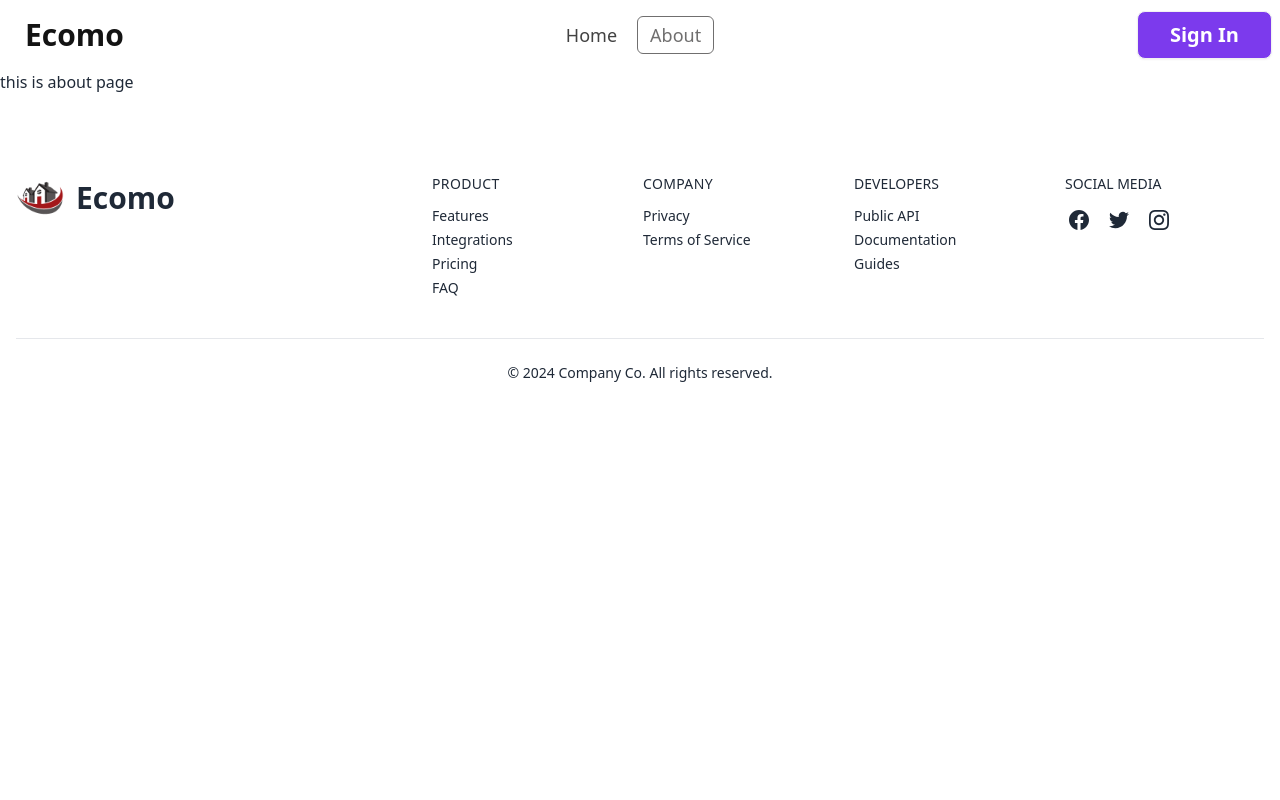
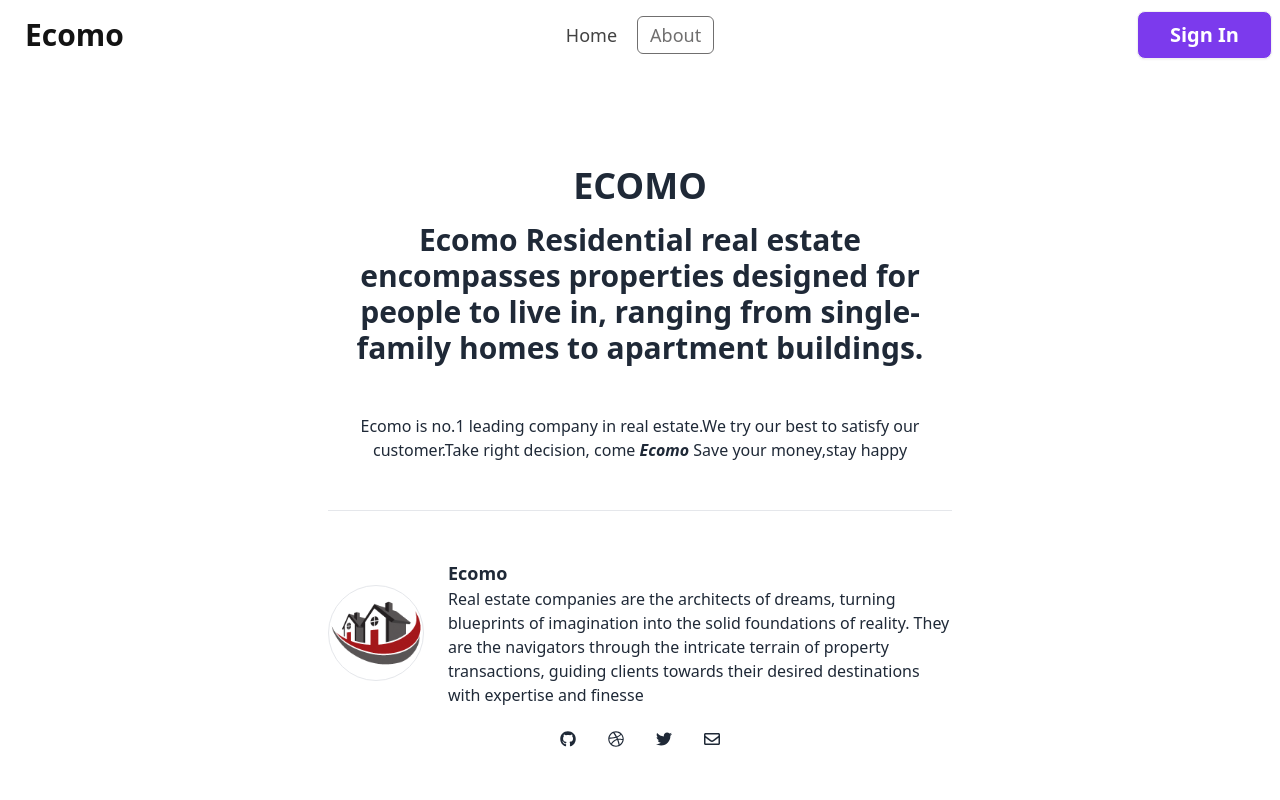
Before and after one commit to devo-ab/real-estate, a React (Vite) app: page /about in a window 1280 px wide. Shown: the top 800 px of the page. Built offline with nearby package versions, Linux system fonts and the light colour scheme; no server answers.

Commit message:
add about page

```diff
--- a/src/Pages/About/About.jsx
+++ b/src/Pages/About/About.jsx
@@ -1,8 +1,46 @@
 const About = () => {
     return (
-        <div>
-            <h1>this is about page</h1>
-        </div>
+        <article className="max-w-2xl px-6 py-24 mx-auto space-y-12  dark:text-gray-900">
+	<div className="w-full mx-auto space-y-4 text-center">
+		<p className="text-4xl font-bold  uppercase">Ecomo</p>
+		<h1 className="text-2xl font-semibold leading-tight md:text-3xl">Ecomo Residential real estate encompasses properties designed for people to live in, ranging from single-family homes to apartment buildings.</h1>
+
+	</div>
+	<div className="dark:text-gray-800 text-center">
+		<p>Ecomo is no.1 leading company in real estate.We try our best to satisfy our customer.Take right decision, come <span className="italic font-semibold">Ecomo</span> Save your money,stay happy</p>
+	</div>
+	<div className="pt-12 border-t dark:border-gray-300">
+		<div className="flex flex-col space-y-4 md:space-y-0 md:space-x-6 md:flex-row">
+			<img src="/logo.png" alt="" className="self-center flex-shrink-0 w-24 h-24 border rounded-full md:justify-self-start dark:bg-gray-500 dark:border-gray-300" />
+			<div className="flex flex-col">
+				<h4 className="text-lg font-semibold">Ecomo</h4>
+				<p className="dark:text-gray-600">Real estate companies are the architects of dreams, turning blueprints of imagination into the solid foundations of reality. They are the navigators through the intricate terrain of property transactions, guiding clients towards their desired destinations with expertise and finesse</p>
+			</div>
+		</div>
+		<div className="flex justify-center pt-4 space-x-4 align-center">
+			<a rel="noopener noreferrer" href="#" aria-label="GitHub" className="p-2 rounded-md dark:text-gray-800 hover:dark:text-violet-600">
+				<svg viewBox="0 0 496 512" xmlns="http://www.w3.org/2000/svg" className="w-4 h-4 fill-current">
+					<path d="M165.9 397.4c0 2-2.3 3.6-5.2 3.6-3.3.3-5.6-1.3-5.6-3.6 0-2 2.3-3.6 5.2-3.6 3-.3 5.6 1.3 5.6 3.6zm-31.1-4.5c-.7 2 1.3 4.3 4.3 4.9 2.6 1 5.6 0 6.2-2s-1.3-4.3-4.3-5.2c-2.6-.7-5.5.3-6.2 2.3zm44.2-1.7c-2.9.7-4.9 2.6-4.6 4.9.3 2 2.9 3.3 5.9 2.6 2.9-.7 4.9-2.6 4.6-4.6-.3-1.9-3-3.2-5.9-2.9zM244.8 8C106.1 8 0 113.3 0 252c0 110.9 69.8 205.8 169.5 239.2 12.8 2.3 17.3-5.6 17.3-12.1 0-6.2-.3-40.4-.3-61.4 0 0-70 15-84.7-29.8 0 0-11.4-29.1-27.8-36.6 0 0-22.9-15.7 1.6-15.4 0 0 24.9 2 38.6 25.8 21.9 38.6 58.6 27.5 72.9 20.9 2.3-16 8.8-27.1 16-33.7-55.9-6.2-112.3-14.3-112.3-110.5 0-27.5 7.6-41.3 23.6-58.9-2.6-6.5-11.1-33.3 2.6-67.9 20.9-6.5 69 27 69 27 20-5.6 41.5-8.5 62.8-8.5s42.8 2.9 62.8 8.5c0 0 48.1-33.6 69-27 13.7 34.7 5.2 61.4 2.6 67.9 16 17.7 25.8 31.5 25.8 58.9 0 96.5-58.9 104.2-114.8 110.5 9.2 7.9 17 22.9 17 46.4 0 33.7-.3 75.4-.3 83.6 0 6.5 4.6 14.4 17.3 12.1C428.2 457.8 496 362.9 496 252 496 113.3 383.5 8 244.8 8zM97.2 352.9c-1.3 1-1 3.3.7 5.2 1.6 1.6 3.9 2.3 5.2 1 1.3-1 1-3.3-.7-5.2-1.6-1.6-3.9-2.3-5.2-1zm-10.8-8.1c-.7 1.3.3 2.9 2.3 3.9 1.6 1 3.6.7 4.3-.7.7-1.3-.3-2.9-2.3-3.9-2-.6-3.6-.3-4.3.7zm32.4 35.6c-1.6 1.3-1 4.3 1.3 6.2 2.3 2.3 5.2 2.6 6.5 1 1.3-1.3.7-4.3-1.3-6.2-2.2-2.3-5.2-2.6-6.5-1zm-11.4-14.7c-1.6 1-1.6 3.6 0 5.9 1.6 2.3 4.3 3.3 5.6 2.3 1.6-1.3 1.6-3.9 0-6.2-1.4-2.3-4-3.3-5.6-2z"></path>
+				</svg>
+			</a>
+			<a rel="noopener noreferrer" href="#" aria-label="Dribble" className="p-2 rounded-md dark:text-gray-800 hover:dark:text-violet-600">
+				<svg viewBox="0 0 512 512" xmlns="http://www.w3.org/2000/svg" className="w-4 h-4 fill-current">
+					<path d="M256 8C119.252 8 8 119.252 8 256s111.252 248 248 248 248-111.252 248-248S392.748 8 256 8zm163.97 114.366c29.503 36.046 47.369 81.957 47.835 131.955-6.984-1.477-77.018-15.682-147.502-6.818-5.752-14.041-11.181-26.393-18.617-41.614 78.321-31.977 113.818-77.482 118.284-83.523zM396.421 97.87c-3.81 5.427-35.697 48.286-111.021 76.519-34.712-63.776-73.185-116.168-79.04-124.008 67.176-16.193 137.966 1.27 190.061 47.489zm-230.48-33.25c5.585 7.659 43.438 60.116 78.537 122.509-99.087 26.313-186.36 25.934-195.834 25.809C62.38 147.205 106.678 92.573 165.941 64.62zM44.17 256.323c0-2.166.043-4.322.108-6.473 9.268.19 111.92 1.513 217.706-30.146 6.064 11.868 11.857 23.915 17.174 35.949-76.599 21.575-146.194 83.527-180.531 142.306C64.794 360.405 44.17 310.73 44.17 256.323zm81.807 167.113c22.127-45.233 82.178-103.622 167.579-132.756 29.74 77.283 42.039 142.053 45.189 160.638-68.112 29.013-150.015 21.053-212.768-27.882zm248.38 8.489c-2.171-12.886-13.446-74.897-41.152-151.033 66.38-10.626 124.7 6.768 131.947 9.055-9.442 58.941-43.273 109.844-90.795 141.978z"></path>
+				</svg>
+			</a>
+			<a rel="noopener noreferrer" href="#" aria-label="Twitter" className="p-2 rounded-md dark:text-gray-800 hover:dark:text-violet-600">
+				<svg viewBox="0 0 512 512" xmlns="http://www.w3.org/2000/svg" className="w-4 h-4 fill-current">
+					<path d="M459.37 151.716c.325 4.548.325 9.097.325 13.645 0 138.72-105.583 298.558-298.558 298.558-59.452 0-114.68-17.219-161.137-47.106 8.447.974 16.568 1.299 25.34 1.299 49.055 0 94.213-16.568 130.274-44.832-46.132-.975-84.792-31.188-98.112-72.772 6.498.974 12.995 1.624 19.818 1.624 9.421 0 18.843-1.3 27.614-3.573-48.081-9.747-84.143-51.98-84.143-102.985v-1.299c13.969 7.797 30.214 12.67 47.431 13.319-28.264-18.843-46.781-51.005-46.781-87.391 0-19.492 5.197-37.36 14.294-52.954 51.655 63.675 129.3 105.258 216.365 109.807-1.624-7.797-2.599-15.918-2.599-24.04 0-57.828 46.782-104.934 104.934-104.934 30.213 0 57.502 12.67 76.67 33.137 23.715-4.548 46.456-13.32 66.599-25.34-7.798 24.366-24.366 44.833-46.132 57.827 21.117-2.273 41.584-8.122 60.426-16.243-14.292 20.791-32.161 39.308-52.628 54.253z"></path>
+				</svg>
+			</a>
+			<a rel="noopener noreferrer" href="#" aria-label="Email" className="p-2 rounded-md dark:text-gray-800 hover:dark:text-violet-600">
+				<svg viewBox="0 0 512 512" xmlns="http://www.w3.org/2000/svg" className="w-4 h-4 fill-current">
+					<path d="M464 64H48C21.49 64 0 85.49 0 112v288c0 26.51 21.49 48 48 48h416c26.51 0 48-21.49 48-48V112c0-26.51-21.49-48-48-48zm0 48v40.805c-22.422 18.259-58.168 46.651-134.587 106.49-16.841 13.247-50.201 45.072-73.413 44.701-23.208.375-56.579-31.459-73.413-44.701C106.18 199.465 70.425 171.067 48 152.805V112h416zM48 400V214.398c22.914 18.251 55.409 43.862 104.938 82.646 21.857 17.205 60.134 55.186 103.062 54.955 42.717.231 80.509-37.199 103.053-54.947 49.528-38.783 82.032-64.401 104.947-82.653V400H48z"></path>
+				</svg>
+			</a>
+		</div>
+	</div>
+</article>
     );
 };
 
--- a/src/Pages/Home/Home.jsx
+++ b/src/Pages/Home/Home.jsx
@@ -27,7 +27,7 @@
       </div>
       <div className="mt-10">
         <h1 className="text-3xl lg:text-5xl font-bold text-center animate__animated animate__shakeX">
-          On Going Sale
+          Estates
         </h1>
         <div className="mt-10 grid grid-cols-2 gap-5">
           {homeData.map((data) => (
--- a/src/Pages/HomeDataCard/HomeDataCard.jsx
+++ b/src/Pages/HomeDataCard/HomeDataCard.jsx
@@ -18,7 +18,7 @@
         <p className="font-bold mt-1">Status : {status}</p>
         <p className="flex items-center gap-2 mt-1"><CiLocationOn />{location}</p>
       <Link to={`/home-details/${id}`} className="btn btn-ghost mt-1 text-white font-semibold bg-violet-600">
-        <button>View Details</button>
+        <button>View Property</button>
       </Link>
       </div>
     </div>
--- a/src/Pages/Navbar/Navbar.jsx
+++ b/src/Pages/Navbar/Navbar.jsx
@@ -35,6 +35,18 @@
         About
       </NavLink>
 
+      {
+        user && <NavLink
+        to="/user-profile"
+        className={({ isActive }) =>
+          isActive
+            ? "text-[#706F6F] text-lg font-medium border border-[#706F6F] rounded-md px-3 py-1 text-center"
+            : "text-[#131313CC] text-center text-lg"
+        }
+      >
+        User Profile
+      </NavLink>
+      }
       {
         user && <NavLink
         to="/update-profile"
--- /dev/null
+++ b/src/Pages/UserProfile/UserProfile.jsx
@@ -0,0 +1,9 @@
+const UserProfile = () => {
+    return (
+        <div>
+            <h1>jjbbcjdsbbc</h1>
+        </div>
+    );
+};
+
+export default UserProfile;
--- a/src/Routes/Routes.jsx
+++ b/src/Routes/Routes.jsx
@@ -8,6 +8,7 @@
 import PrivateRoutes from "./PrivateRoutes";
 import HomeDetails from "../Pages/HomeDetails/HomeDetails";
 import UpdateProfile from "../Pages/UpdateProfile/UpdateProfile";
+import UserProfile from "../Pages/UserProfile/UserProfile";
 
 const routes = createBrowserRouter([
     {
@@ -40,6 +41,10 @@
             {
                 path:"/update-profile",
                 element:<PrivateRoutes><UpdateProfile></UpdateProfile></PrivateRoutes>
+            },
+            {
+                path:"/user-profile",
+                element:<PrivateRoutes><UserProfile></UserProfile></PrivateRoutes>
             }
         ],
     },
```
